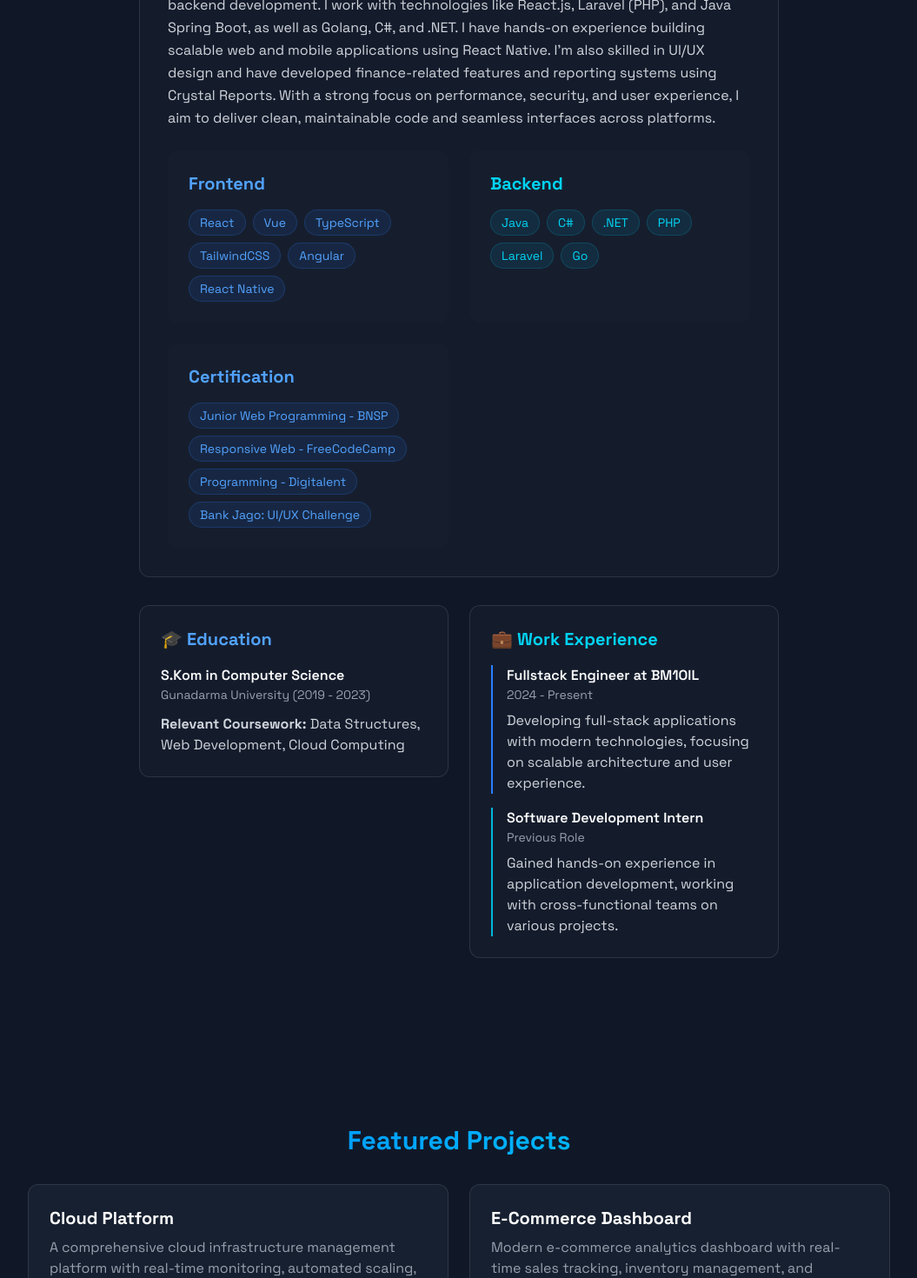
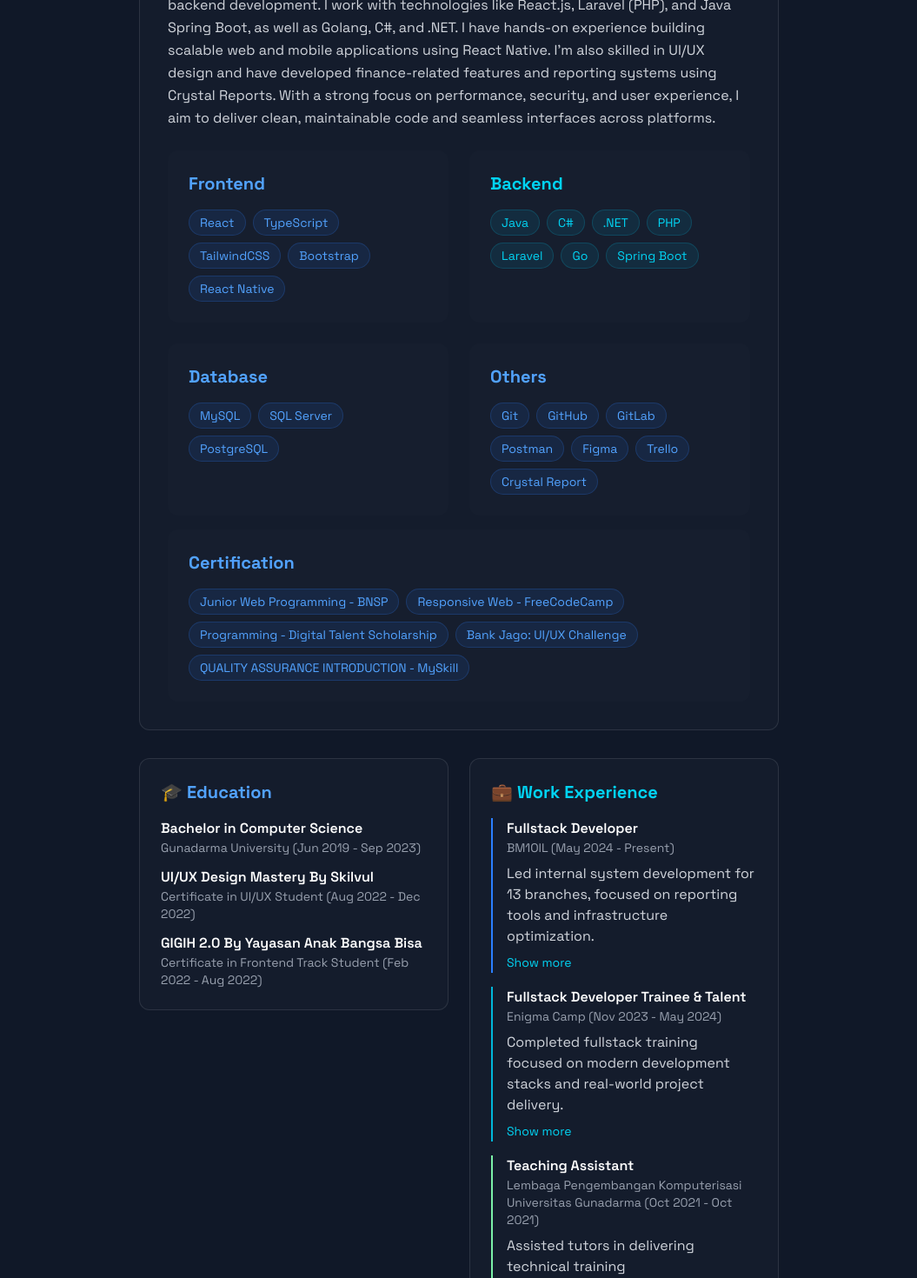
Before and after one commit to Daexaf/Portfolio, a React (Vite) app: page / in a window 1280 px wide. Shown: the part 1330-2800 px from the top of the page at 87% size, without its empty margins (112-1167 px from the left). Built offline with nearby package versions, Linux system fonts and the light colour scheme.

Commit message:
[checkpoints: adding and fixing data in profile, adding button to cv and portfolio]

```diff
--- a/src/components/section/About.jsx
+++ b/src/components/section/About.jsx
@@ -1,22 +1,46 @@
-import React from "react";
+import React, { useState } from "react";
 import RevealOnScroll from "../RevealOnScroll";
 
 const About = () => {
   const frontendSkills = [
     "React",
-    "Vue",
     "TypeScript",
     "TailwindCSS",
-    "Angular",
+    "Bootstrap",
     "React Native",
   ];
-  const backendSkills = ["Java", "C#", ".NET", "PHP", "Laravel", "Go"];
+  const backendSkills = [
+    "Java",
+    "C#",
+    ".NET",
+    "PHP",
+    "Laravel",
+    "Go",
+    "Spring Boot",
+  ];
   const certification = [
     "Junior Web Programming - BNSP",
     "Responsive Web - FreeCodeCamp",
-    "Programming - Digitalent",
+    "Programming - Digital Talent Scholarship",
     "Bank Jago: UI/UX Challenge",
+    "QUALITY ASSURANCE INTRODUCTION - MySkill",
   ];
+  const database = ["MySQL", "SQL Server", "PostgreSQL"];
+  const others = [
+    "Git",
+    "GitHub",
+    "GitLab",
+    "Postman",
+    "Figma",
+    "Trello",
+    "Crystal Report",
+  ];
+
+  const [showBm1Details, setShowBm1Details] = useState(false);
+  const [showEnigmaDetails, setShowEnigmaDetails] = useState(false);
+  const [showLingvoDetails, setShowLingvoDetails] = useState(false);
+  const [showLepkomDetails, setShowLepkomDetails] = useState(false);
+  const [showNoidDetails, setShowNoidDetails] = useState(false);
 
   return (
     <div className="min-h-screen bg-gray-900 text-white">
@@ -112,10 +136,10 @@ const About = () => {
 
                   <div className="rounded-xl p-6 bg-gray-800/20 hover:-translate-y-1 hover:bg-gray-800/40 transition-all duration-300">
                     <h3 className="text-xl font-bold mb-4 text-blue-400">
-                      Certification
+                      Database
                     </h3>
                     <div className="flex flex-wrap gap-2">
-                      {certification.map((tech, key) => (
+                      {database.map((tech, key) => (
                         <span
                           key={key}
                           className="bg-blue-500/10 text-blue-400 py-1 px-3 rounded-full text-sm border border-blue-500/20 hover:bg-blue-500/20 hover:shadow-[0_2px_8px_rgba(59,130,246,0.2)] transition-all duration-200"
@@ -124,6 +148,37 @@ const About = () => {
                         </span>
                       ))}
                     </div>
+                  </div>
+
+                  <div className="rounded-xl p-6 bg-gray-800/20 hover:-translate-y-1 hover:bg-gray-800/40 transition-all duration-300">
+                    <h3 className="text-xl font-bold mb-4 text-blue-400">
+                      Others
+                    </h3>
+                    <div className="flex flex-wrap gap-2">
+                      {others.map((tech, key) => (
+                        <span
+                          key={key}
+                          className="bg-blue-500/10 text-blue-400 py-1 px-3 rounded-full text-sm border border-blue-500/20 hover:bg-blue-500/20 hover:shadow-[0_2px_8px_rgba(59,130,246,0.2)] transition-all duration-200"
+                        >
+                          {tech}
+                        </span>
+                      ))}
+                    </div>
+                  </div>
+                </div>
+                <div className="rounded-xl p-6 mt-4 bg-gray-800/20 hover:-translate-y-1 hover:bg-gray-800/40 transition-all duration-300">
+                  <h3 className="text-xl font-bold mb-4 text-blue-400">
+                    Certification
+                  </h3>
+                  <div className="flex flex-wrap gap-2">
+                    {certification.map((tech, key) => (
+                      <span
+                        key={key}
+                        className="bg-blue-500/10 text-blue-400 py-1 px-3 rounded-full text-sm border border-blue-500/20 hover:bg-blue-500/20 hover:shadow-[0_2px_8px_rgba(59,130,246,0.2)] transition-all duration-200"
+                      >
+                        {tech}
+                      </span>
+                    ))}
                   </div>
                 </div>
               </div>
@@ -142,16 +197,27 @@ const About = () => {
                   <div className="space-y-3 text-gray-300">
                     <div>
                       <h4 className="font-semibold text-white">
-                        S.Kom in Computer Science
+                        Bachelor in Computer Science
                       </h4>
                       <p className="text-gray-400 text-sm">
-                        Gunadarma University (2019 - 2023)
+                        Gunadarma University (Jun 2019 - Sep 2023)
                       </p>
                     </div>
                     <div>
-                      <p className="text-gray-300">
-                        <strong>Relevant Coursework:</strong> Data Structures,
-                        Web Development, Cloud Computing
+                      <h4 className="font-semibold text-white">
+                        UI/UX Design Mastery By Skilvul
+                      </h4>
+                      <p className="text-gray-400 text-sm">
+                        Certificate in UI/UX Student (Aug 2022 - Dec 2022)
+                      </p>
+                    </div>
+                    <div>
+                      <h4 className="font-semibold text-white">
+                        GIGIH 2.0 By Yayasan Anak Bangsa Bisa
+                      </h4>
+                      <p className="text-gray-400 text-sm">
+                        Certificate in Frontend Track Student (Feb 2022 - Aug
+                        2022)
                       </p>
                     </div>
                   </div>
@@ -169,28 +235,112 @@ const About = () => {
                   <div className="space-y-4 text-gray-300">
                     <div className="border-l-2 border-blue-500 pl-4">
                       <h4 className="font-semibold text-white">
-                        Fullstack Engineer at BM1OIL
+                        Fullstack Developer
                       </h4>
                       <p className="text-gray-400 text-sm mb-2">
-                        2024 - Present
+                        BM1OIL (May 2024 - Present)
                       </p>
                       <p className="text-gray-300">
-                        Developing full-stack applications with modern
-                        technologies, focusing on scalable architecture and user
-                        experience.
+                        Led internal system development for 13 branches, focused
+                        on reporting tools and infrastructure optimization.
                       </p>
+                      {showBm1Details && (
+                        <ul className="list-disc text-sm mt-2 pl-5 text-gray-400 space-y-1">
+                          <li>
+                            Built and maintained financial modules (AR, AP,
+                            Taxation, Coretax).
+                          </li>
+                          <li>
+                            Managed and secured company website & internal
+                            applications.
+                          </li>
+                          <li>
+                            Collaborated with leadership on strategic IT
+                            decisions.
+                          </li>
+                          <li>
+                            Ensured high security and performance across
+                            infrastructure.
+                          </li>
+                        </ul>
+                      )}
+                      <button
+                        onClick={() => setShowBm1Details(!showBm1Details)}
+                        className="text-cyan-400 text-sm mt-2 cursor-pointer"
+                      >
+                        {showBm1Details ? "Show less" : "Show more"}
+                      </button>
                     </div>
                     <div className="border-l-2 border-cyan-500 pl-4">
                       <h4 className="font-semibold text-white">
-                        Software Development Intern
+                        Fullstack Developer Trainee & Talent
                       </h4>
                       <p className="text-gray-400 text-sm mb-2">
-                        Previous Role
+                        Enigma Camp (Nov 2023 - May 2024)
                       </p>
                       <p className="text-gray-300">
-                        Gained hands-on experience in application development,
-                        working with cross-functional teams on various projects.
+                        Completed fullstack training focused on modern
+                        development stacks and real-world project delivery.
                       </p>
+                      {showEnigmaDetails && (
+                        <ul className="list-disc text-sm mt-2 pl-5 text-gray-400 space-y-1">
+                          <li>Developed backend APIs with Java Spring Boot.</li>
+                          <li>
+                            Built frontend features with React and styled with
+                            Tailwind.
+                          </li>
+                          <li>Created mobile apps using React Native.</li>
+                          <li>
+                            Worked with PostgreSQL & MySQL for relational
+                            database design.
+                          </li>
+                        </ul>
+                      )}
+                      <button
+                        onClick={() => setShowEnigmaDetails(!showEnigmaDetails)}
+                        className="text-cyan-400 text-sm mt-2"
+                      >
+                        {showEnigmaDetails ? "Show less" : "Show more"}
+                      </button>
+                    </div>
+                    <div className="border-l-2 border-green-300 pl-4">
+                      <h4 className="font-semibold text-white">
+                        Teaching Assistant
+                      </h4>
+                      <p className="text-gray-400 text-sm mb-2">
+                        Lembaga Pengembangan Komputerisasi Universitas Gunadarma
+                        (Oct 2021 - Oct 2021)
+                      </p>
+                      <p className="text-gray-300">
+                        Assisted tutors in delivering technical training
+                      </p>
+                      {showLepkomDetails && (
+                        <ul className="list-disc text-sm mt-2 pl-5 text-gray-400 space-y-1">
+                          <li>
+                            Developed and prepared teaching materials to support
+                            tutors.
+                          </li>
+                          <li>Analyzed scores to measure learning outcomes.</li>
+                          <li>
+                            Assisted during Q&A sessions for better student
+                            engagement.
+                          </li>
+                          <li>
+                            Studied and applied networking with Cisco & MikroTik
+                            technologies.
+                          </li>
+                          <li>
+                            Built a scalable data collection site using Go
+                            language.
+                          </li>
+                        </ul>
+                      )}
+                      <button
+                        onClick={() => setShowLepkomDetails(!showLepkomDetails)}
+                        className="text-cyan-400 text-sm mt-2"
+                      >
+                        {showLepkomDetails ? "Show less" : "Show more"}
+                      </button>
                     </div>
                   </div>
                 </div>
--- a/src/components/section/Home.jsx
+++ b/src/components/section/Home.jsx
@@ -30,17 +30,21 @@ const Home = () => {
           {/* Buttons with responsive layout */}
           <div className="flex flex-col sm:flex-row justify-center gap-4 sm:gap-6 px-4">
             <a
-              href="#projects"
+              href="https://drive.google.com/file/d/1wspaGC2b89Xb5K9mKDJL9_syoSkCl0wk/view?usp=sharing"
+              target="_blank"
+              rel="noopener noreferrer"
               className="bg-blue-500 text-white py-3 px-6 rounded font-medium transition-all duration-200 relative overflow-hidden hover:-translate-y-0.5 hover:shadow-[0_0_15px_rgba(59,_130,_246,_0.4)] text-center"
             >
-              View Projects
+              <span className="mr-2">📄</span>Download CV
             </a>
 
             <a
-              href="#contact"
+              href="https://drive.google.com/file/d/13A2itCezMcfZ2RhhUuuI9xS01McTtTRN/view?usp=sharing"
+              target="_blank"
+              rel="noopener noreferrer"
               className="border border-blue-500/50 text-blue-500 py-3 px-6 rounded font-medium transition-all duration-200 hover:-translate-y-0.5 hover:shadow-[0_0_15px_rgba(59,_130,_246,_0.2)] hover:bg-blue-500/10 text-center"
             >
-              Contact Me
+              <span className="mr-2">💼</span>Open Portfolio
             </a>
           </div>
         </div>
```
